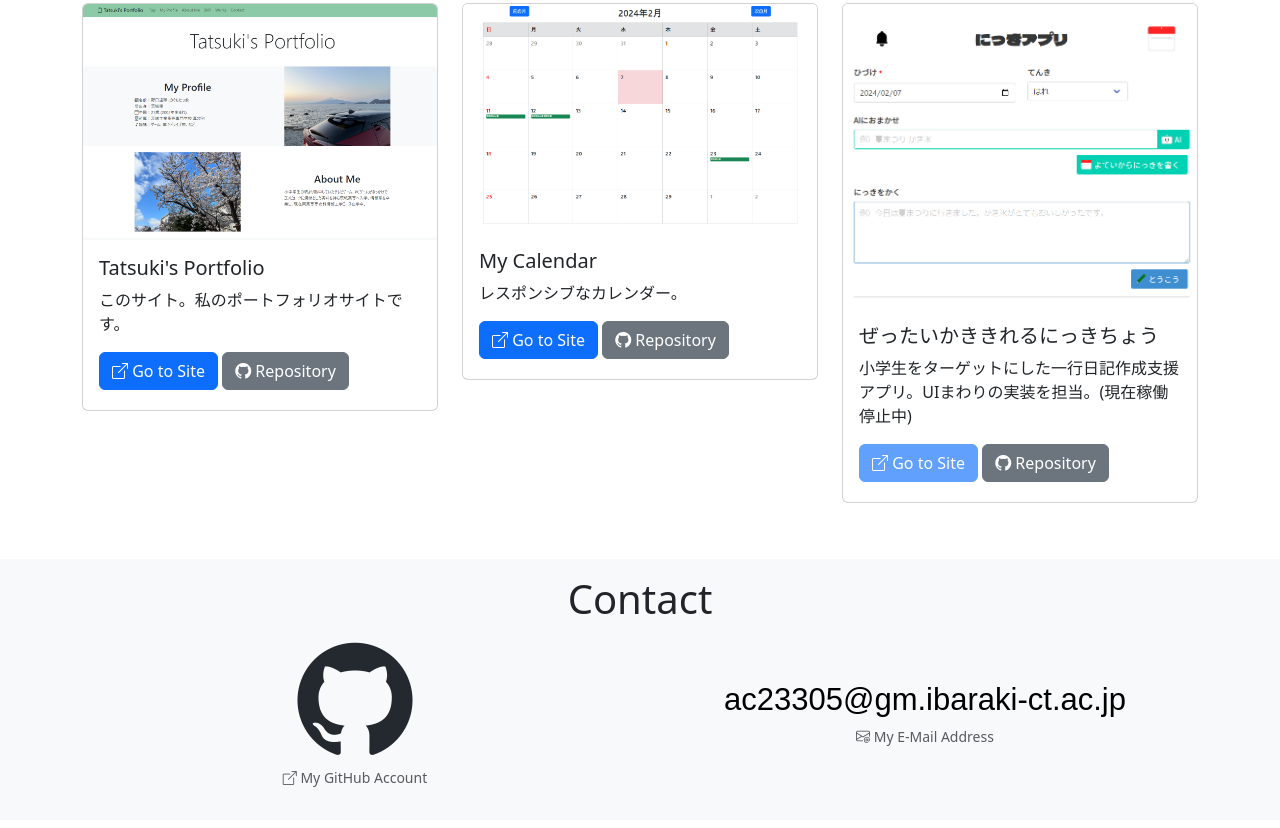
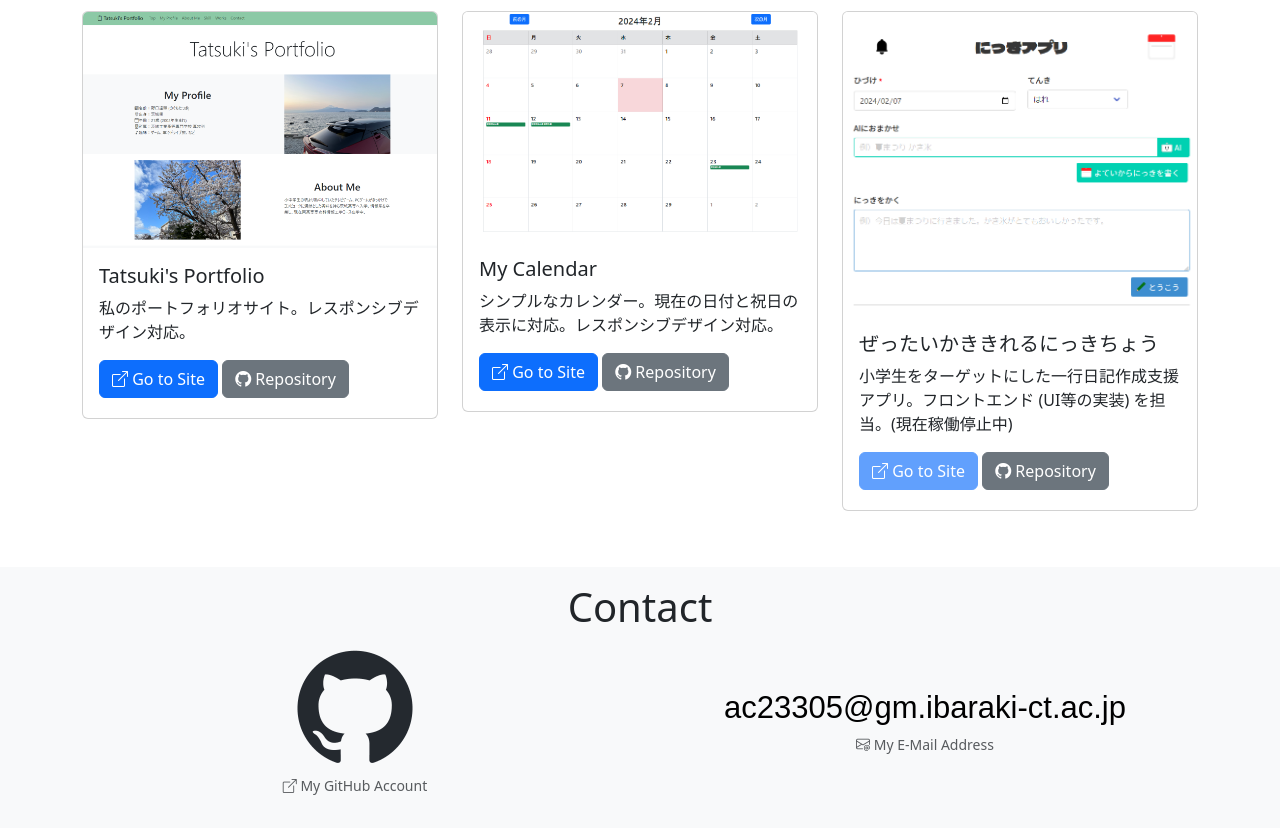
Before and after one commit to Donguri2828/donguri2828.github.io, a plain HTML site: page docs/index.html in a window 1280 px wide. Shown: the part 1257-2085 px from the top of the page. Drawn offline with nearby package versions, Linux system fonts and the light colour scheme.

Commit message:
fix navバーのTopを削除

```diff
--- a/docs/index.html
+++ b/docs/index.html
@@ -24,9 +24,6 @@
       </button>
       <div class="collapse navbar-collapse" id="navbar-content">
         <ul class="navbar-nav me-auto">
-          <li class="navbar-item active">
-            <a class="nav-link" href="#">Top<span class="visually-hidden">(current)</span></a>
-          </li>
           <li class="navbar-item">
             <a class="nav-link" href="#profile">My Profile</a>
           </li>
@@ -126,14 +123,14 @@
     <!-- 作品 -->
     <section id="works">
       <div class="container py-3">
-        <h1 class="text-center">Works</h1>
+        <h1 class="text-center mb-3">Works</h1>
         <div class="row justify-content-evenly mb-4">
           <div class="col-lg mb-3">
             <div class="card">
               <img src="./imgs/Tatsuki'sPortfolio.png" class="card-img-top" alt="...">
               <div class="card-body">
                 <h5 class="card-title">Tatsuki's Portfolio</h5>
-                <p class="card-text">このサイト。私のポートフォリオサイトです。</p>
+                <p class="card-text">私のポートフォリオサイト。レスポンシブデザイン対応。</p>
                 <a href="#" class="btn btn-primary mb-1">
                   <i class="bi bi-box-arrow-up-right"></i> Go to Site
                 </a>
@@ -148,7 +145,7 @@
               <img src="./imgs/mycalendar.png" class="card-img-top" alt="...">
               <div class="card-body">
                 <h5 class="card-title">My Calendar</h5>
-                <p class="card-text">レスポンシブなカレンダー。</p>
+                <p class="card-text">シンプルなカレンダー。現在の日付と祝日の表示に対応。レスポンシブデザイン対応。</p>
                 <a href="https://donguri2828.github.io/my-calendar/" class="btn btn-primary mb-1">
                   <i class="bi bi-box-arrow-up-right"></i> Go to Site
                 </a>
@@ -163,7 +160,7 @@
               <img src="./imgs/diary.png" class="card-img-top" alt="...">
               <div class="card-body">
                 <h5 class="card-title">ぜったいかききれるにっきちょう</h5>
-                <p class="card-text">小学生をターゲットにした一行日記作成支援アプリ。UIまわりの実装を担当。(現在稼働停止中)</p>
+                <p class="card-text">小学生をターゲットにした一行日記作成支援アプリ。フロントエンド (UI等の実装) を担当。(現在稼働停止中)</p>
                 <a href="" class="btn btn-primary disabled mb-1">
                   <i class="bi bi-box-arrow-up-right"></i> Go to Site
                 </a>
```
